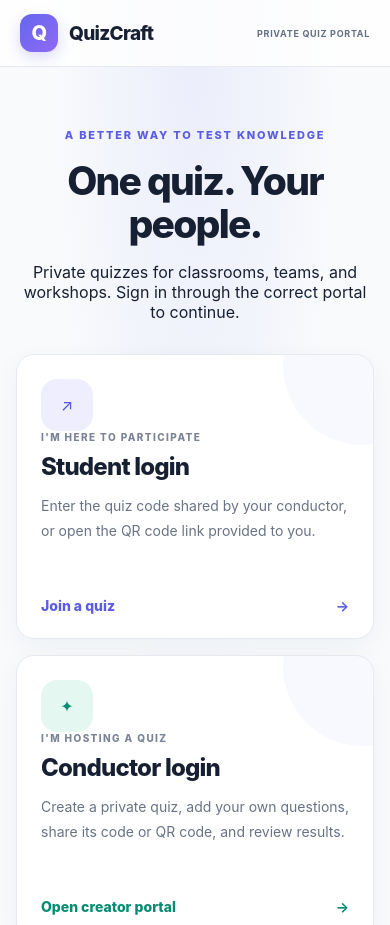
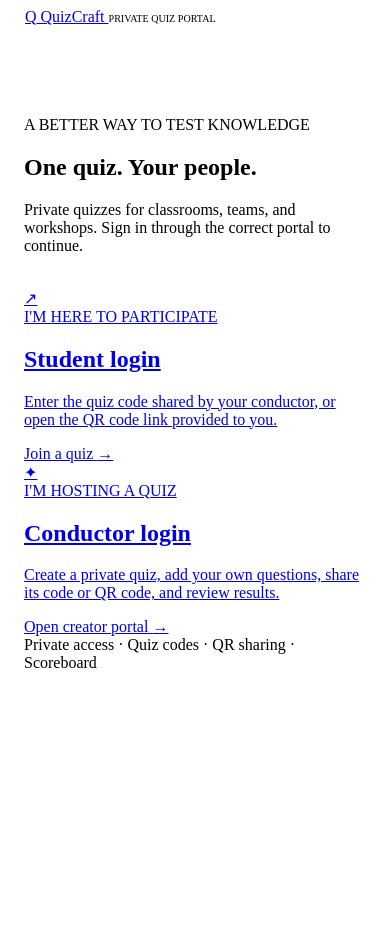
Before and after one commit to shashankgujrati11/quizcraft, a plain HTML site: page index.html in a window 390 px wide. Shown: the top 925 px of the page. After the commit the page ends 844 px from the top, so only its background shows below. Drawn offline with Linux system fonts and the light colour scheme.

Commit message:
Update style.css

```diff
--- a/style.css
+++ b/style.css
@@ -1,381 +1,110 @@
-
-/* =========================================
-   QUIZCRAFT — CLEAN PORTAL HOMEPAGE
-   ========================================= */
-
-.portal-body {
-  --portal-bg: #f8fafc;
-  --portal-text: #172033;
-  --portal-muted: #687386;
-  --portal-border: #e5e9f1;
-  --portal-primary: #5b5ce2;
-  --portal-accent: #8585ff;
-
-  min-height: 100vh;
-  margin: 0;
-  display: flex;
-  flex-direction: column;
-  color: var(--portal-text);
-  background:
-    radial-gradient(
-      ellipse at 50% 0%,
-      rgba(99, 102, 241, 0.09),
-      transparent 52%
-    ),
-    var(--portal-bg);
-  font-family: Inter, ui-sans-serif, system-ui, -apple-system,
-    BlinkMacSystemFont, "Segoe UI", sans-serif;
+.qr-image {
+  background:#fff;
+  padding:8px;
+  border-radius:8px;
+  min-height:20px
 }
-
-.portal-body *,
-.portal-body *::before,
-.portal-body *::after {
-  box-sizing: border-box;
+.qr-area p {
+  font-size:.75rem;
+  color:var(--muted);
+  text-align:center;
+  max-width:290px
 }
-
-.portal-body a {
-  color: inherit;
-  text-decoration: none;
+.mini-leaderboard {
+  border-top:1px solid var(--line);
+  margin-top:15px;
+  padding-top:12px
 }
-
-.portal-body .topbar {
-  width: 100%;
-  min-height: 76px;
-  padding: 16px clamp(20px, 5vw, 72px);
-  display: flex;
-  align-items: center;
-  justify-content: space-between;
-  gap: 20px;
-  border-bottom: 1px solid var(--portal-border);
-  background: rgba(255, 255, 255, 0.82);
+.mini-leaderboard h4 {
+  font:800 .9rem Manrope
 }
-
-.portal-body .brand {
-  display: inline-flex;
-  align-items: center;
-  gap: 11px;
-  color: var(--portal-text);
-  font-size: 21px;
-  font-weight: 800;
-  letter-spacing: -0.7px;
+.mini-leaderboard table {
+  width:100%;
+  border-collapse:collapse;
+  font-size:.75rem
 }
-
-.portal-body .brand-mark {
-  width: 38px;
-  height: 38px;
-  display: grid;
-  place-items: center;
-  border-radius: 12px;
-  color: white;
-  background: linear-gradient(135deg, #6667ed, #8d69f5);
-  box-shadow: 0 5px 14px rgba(91, 92, 226, 0.22);
-  font-size: 20px;
-  font-weight: 800;
+.mini-leaderboard td,.mini-leaderboard th {
+  text-align:left;
+  padding:8px;
+  border-bottom:1px solid var(--line)
 }
-
-.portal-body .top-note {
-  display: inline-flex;
-  align-items: center;
-  gap: 9px;
-  color: #647084;
-  font-size: 11px;
-  font-weight: 750;
-  letter-spacing: 1.3px;
+.mini-leaderboard th {
+  color:var(--muted)
 }
-
-.portal-body .status-dot {
-  width: 8px;
-  height: 8px;
-  border-radius: 50%;
-  background: #26b77a;
-  box-shadow: 0 0 0 4px rgba(38, 183, 122, 0.12);
+.table-scroll {
+  overflow:auto
 }
-
-.portal-body .portal {
-  width: min(100% - 40px, 1000px);
-  margin: 0 auto;
-  padding: clamp(56px, 9vw, 104px) 0 60px;
-  flex: 1;
+.my-quiz-list>h4 {
+  font:800 1rem Manrope;
+  display:flex;
+  justify-content:space-between
 }
-
-.portal-body .portal-intro {
-  max-width: 690px;
-  margin: 0 auto 44px;
-  text-align: center;
+.my-quiz-list>h4 span {
+  color:var(--purple)
 }
-
-.portal-body .eyebrow {
-  display: inline-block;
-  margin-bottom: 18px;
-  color: var(--portal-primary);
-  font-size: 11px;
-  font-weight: 800;
-  letter-spacing: 1.8px;
-}
-
-.portal-body .portal-intro h1 {
-  margin: 0;
-  color: var(--portal-text);
-  font-size: clamp(36px, 6vw, 60px);
-  line-height: 1.1;
-  font-weight: 850;
-  letter-spacing: -2.8px;
-}
-
-.portal-body .gradient-text {
-  display: block;
-  color: var(--portal-primary);
-  background: linear-gradient(100deg, #5759df, #9a61e9);
-  -webkit-background-clip: text;
-  background-clip: text;
-  -webkit-text-fill-color: transparent;
-}
-
-.portal-body .intro-description {
-  max-width: 540px;
-  margin: 22px auto 0;
-  color: var(--portal-muted);
-  font-size: 16px;
-  line-height: 1.8;
-}
-
-.portal-body .role-grid {
-  display: grid;
-  grid-template-columns: repeat(2, minmax(0, 1fr));
-  gap: 22px;
-}
-
-.portal-body .role-card {
-  position: relative;
-  min-width: 0;
-  min-height: 320px;
-  padding: 30px;
-  display: flex;
-  flex-direction: column;
-  align-items: flex-start;
-  overflow: hidden;
-  border: 1px solid var(--portal-border);
-  border-radius: 22px;
-  background: #fff;
-  box-shadow: 0 8px 28px rgba(25, 35, 70, 0.045);
-  transition:
-    transform 180ms ease,
-    box-shadow 180ms ease,
-    border-color 180ms ease;
-}
-
-.portal-body .role-card::after {
-  content: "";
-  position: absolute;
-  top: -70px;
-  right: -70px;
-  width: 160px;
-  height: 160px;
-  border-radius: 50%;
-  background: rgba(99, 102, 241, 0.045);
-  pointer-events: none;
-}
-
-.portal-body .role-card:hover {
-  transform: translateY(-5px);
-  border-color: #c9c9ff;
-  box-shadow: 0 18px 42px rgba(40, 48, 100, 0.10);
-}
-
-.portal-body .role-card:focus-visible {
-  outline: 3px solid rgba(91, 92, 226, 0.4);
-  outline-offset: 4px;
-}
-
-.portal-body .card-top {
-  width: 100%;
-  margin-bottom: 28px;
-  display: flex;
-  align-items: center;
-  justify-content: space-between;
-}
-
-.portal-body .role-icon {
-  width: 52px;
-  height: 52px;
-  display: grid;
-  place-items: center;
-  border-radius: 16px;
-}
-
-.portal-body .role-icon svg {
-  width: 25px;
-  height: 25px;
-}
-
-.portal-body .student-icon {
-  color: #5256db;
-  background: #eeeeff;
-}
-
-.portal-body .conductor-icon {
-  color: #078b72;
-  background: #e4f8f1;
-}
-
-.portal-body .card-number {
-  color: #a4adbd;
-  font-size: 13px;
-  font-weight: 750;
-}
-
-.portal-body .role-kicker {
-  margin-bottom: 9px;
-  color: #7b8496;
-  font-size: 10px;
-  font-weight: 800;
-  letter-spacing: 1.4px;
-}
-
-.portal-body .role-card h2 {
-  margin: 0 0 12px;
-  color: var(--portal-text);
-  font-size: 26px;
-  font-weight: 800;
-  letter-spacing: -0.8px;
-}
-
-.portal-body .role-card p {
-  margin: 0;
-  color: var(--portal-muted);
-  font-size: 14px;
-  line-height: 1.8;
-}
-
-.portal-body .role-link {
-  width: 100%;
-  margin-top: auto;
-  padding-top: 27px;
-  display: flex;
-  align-items: center;
-  justify-content: space-between;
-  gap: 12px;
-  color: var(--portal-primary);
-  font-size: 14px;
-  font-weight: 800;
-}
-
-.portal-body .conductor-card .role-link {
-  color: #078b72;
-}
-
-.portal-body .role-link span {
-  font-size: 21px;
-  transition: transform 180ms ease;
-}
-
-.portal-body .role-card:hover .role-link span {
-  transform: translateX(4px);
-}
-
-.portal-body .portal-features {
-  margin-top: 35px;
-  display: flex;
-  align-items: center;
-  justify-content: center;
-  flex-wrap: wrap;
-  gap: 15px;
-  color: #778195;
-  font-size: 12px;
-  font-weight: 600;
-}
-
-.portal-body .feature-divider {
-  width: 4px;
-  height: 4px;
-  border-radius: 50%;
-  background: #a8afbd;
-}
-
-.portal-body .portal-footer {
-  width: 100%;
-  min-height: 65px;
-  padding: 18px clamp(20px, 5vw, 72px);
-  display: flex;
-  align-items: center;
-  justify-content: space-between;
-  gap: 14px;
-  border-top: 1px solid var(--portal-border);
-  color: #8790a1;
-  background: rgba(255, 255, 255, 0.7);
-  font-size: 12px;
-}
-
-/* Mobile and tablet layout */
-
-@media (max-width: 640px) {
-  .portal-body .topbar {
-    min-height: 66px;
-    padding: 14px 20px;
+@media(max-width:900px) {
+  .auth-layout {
+    grid-template-columns:1fr;
+    max-width:650px
   }
-
-  .portal-body .brand {
-    font-size: 19px;
+  .auth-aside {
+    min-height:380px;
+    padding:35px
   }
-
-  .portal-body .top-note {
-    font-size: 9px;
-    letter-spacing: 0.7px;
+  .aside-decoration {
+    font-size:10rem
   }
-
-  .portal-body .portal {
-    width: min(100% - 32px, 440px);
-    padding: 56px 0 40px;
+  .auth-main {
+    padding:0
   }
-
-  .portal-body .portal-intro {
-    margin-bottom: 32px;
-  }
-
-  .portal-body .portal-intro h1 {
-    font-size: clamp(36px, 10vw, 48px);
-    letter-spacing: -1.8px;
-  }
-
-  .portal-body .intro-description {
-    font-size: 14px;
-  }
-
-  .portal-body .role-grid {
-    grid-template-columns: 1fr;
-    gap: 16px;
-  }
-
-  .portal-body .role-card {
-    min-height: 285px;
-    padding: 24px;
-    border-radius: 18px;
-  }
-
-  .portal-body .card-top {
-    margin-bottom: 22px;
-  }
-
-  .portal-body .role-card h2 {
-    font-size: 24px;
-  }
-
-  .portal-body .portal-features {
-    gap: 10px;
-    font-size: 10px;
-  }
-
-  .portal-body .portal-footer {
-    padding: 18px 20px;
-    font-size: 11px;
+  .portal {
+    padding-top:55px
   }
 }
-
-@media (prefers-reduced-motion: reduce) {
-  .portal-body *,
-  .portal-body *::before,
-  .portal-body *::after {
-    transition: none !important;
-    scroll-behavior: auto !important;
+@media(max-width:600px) {
+  .topbar {
+    height:66px;
+    padding:0 17px
+  }
+  .top-note {
+    font-size:.63rem
+  }
+  .portal {
+    padding:42px 16px 25px
+  }
+  .role-grid {
+    grid-template-columns:1fr
+  }
+  .role-card {
+    padding:24px
+  }
+  .role-card p {
+    min-height:0
+  }
+  .auth-layout {
+    padding:17px;
+    gap:18px
+  }
+  .auth-aside {
+    padding:28px 23px;
+    min-height:350px
+  }
+  .auth-aside h1 {
+    font-size:2.5rem
+  }
+  .auth-card {
+    padding:24px 19px
+  }
+  .new-options {
+    grid-template-columns:1fr
+  }
+  .share-link {
+    grid-template-columns:1fr
+  }
+  .share-link label {
+    grid-column:auto
+  }
+  .managed-head {
+    flex-wrap:wrap
   }
 }
```
